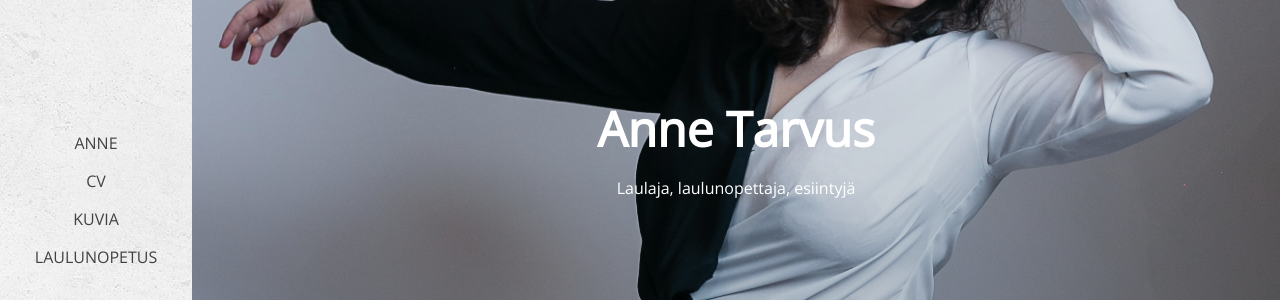
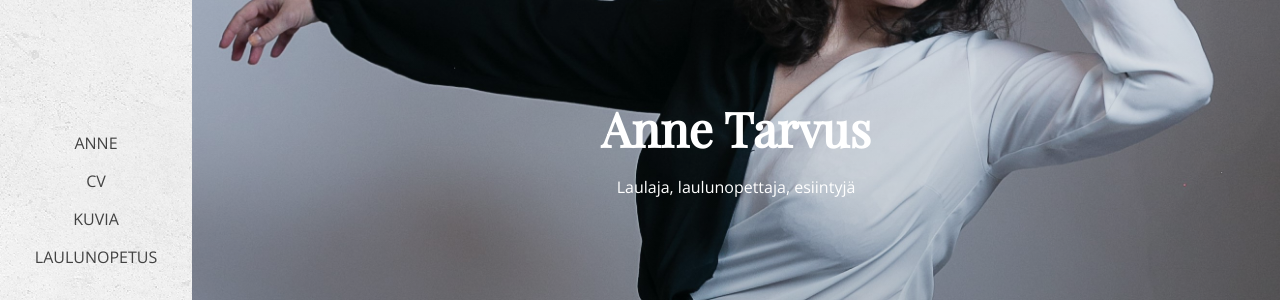
Before and after one commit to AnneTarvus/annetarvus.github.io, a Jekyll site: the page built from home.md, in a window 1280 px wide. Shown: the part 303-603 px from the top of the page. Built offline with Jekyll 4.4.1, drawn with Linux system fonts in a browser that asks for light colours.

Commit message:
Changed h1 font

```diff
--- a/_sass/main.scss
+++ b/_sass/main.scss
@@ -2,8 +2,8 @@ $backgroundColor: #ffffff;
 $bodyColor: #424242;
 $captionColor: #9d9d9d;
 $sidebarWidth: 20%;
-$font-family: 'Open Sans', sans-serif; // Caption font ja ehkä linkit?
-// $font-family: 'Playfair Display', serif; // peet ainakin tätä
+$font-family: 'Open Sans', sans-serif;
+$header-font-family: 'Playfair Display', serif;
 
 body {
   background: $backgroundColor;
@@ -103,6 +103,7 @@ h1 {
   font-size: 3rem;
   margin-top: 1rem;
   margin-bottom: 1rem;
+  font-family: $header-font-family;
 }
 h1:not(.hero-header):after {
   content: "";
```
